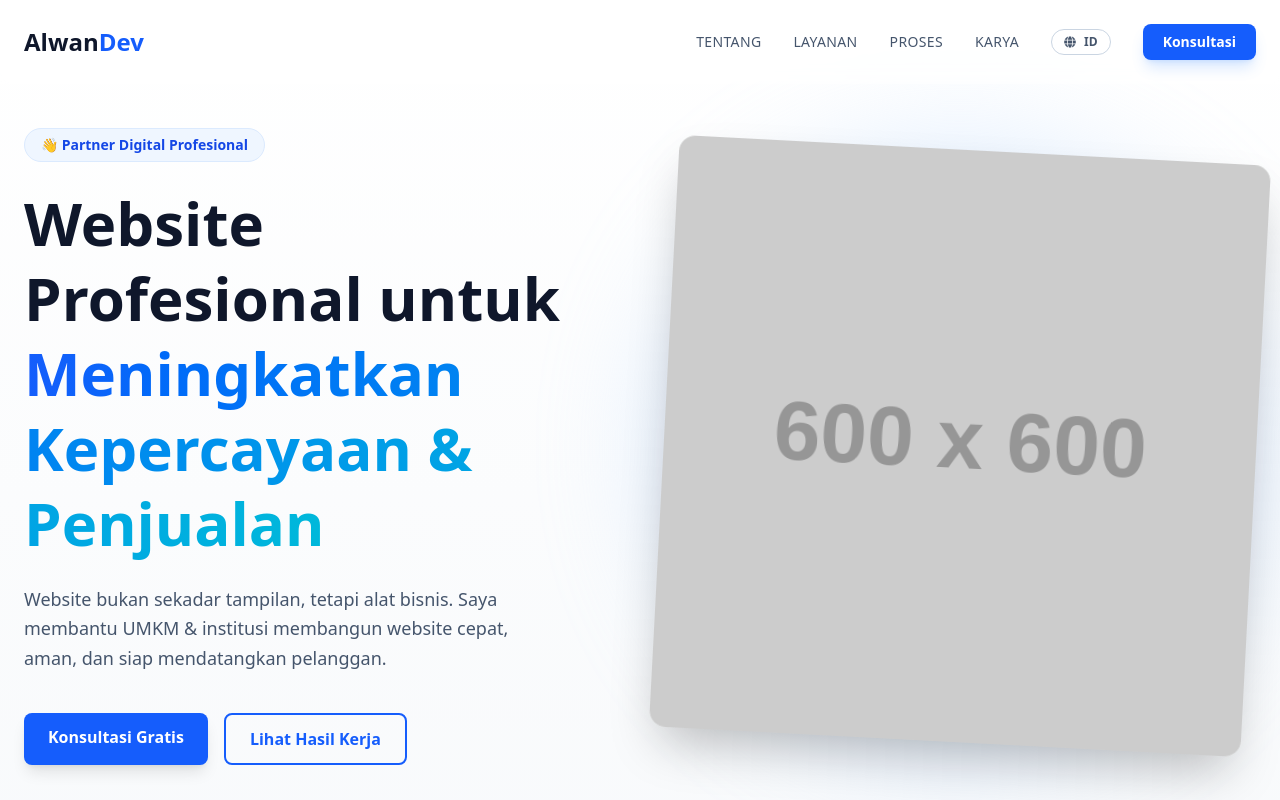
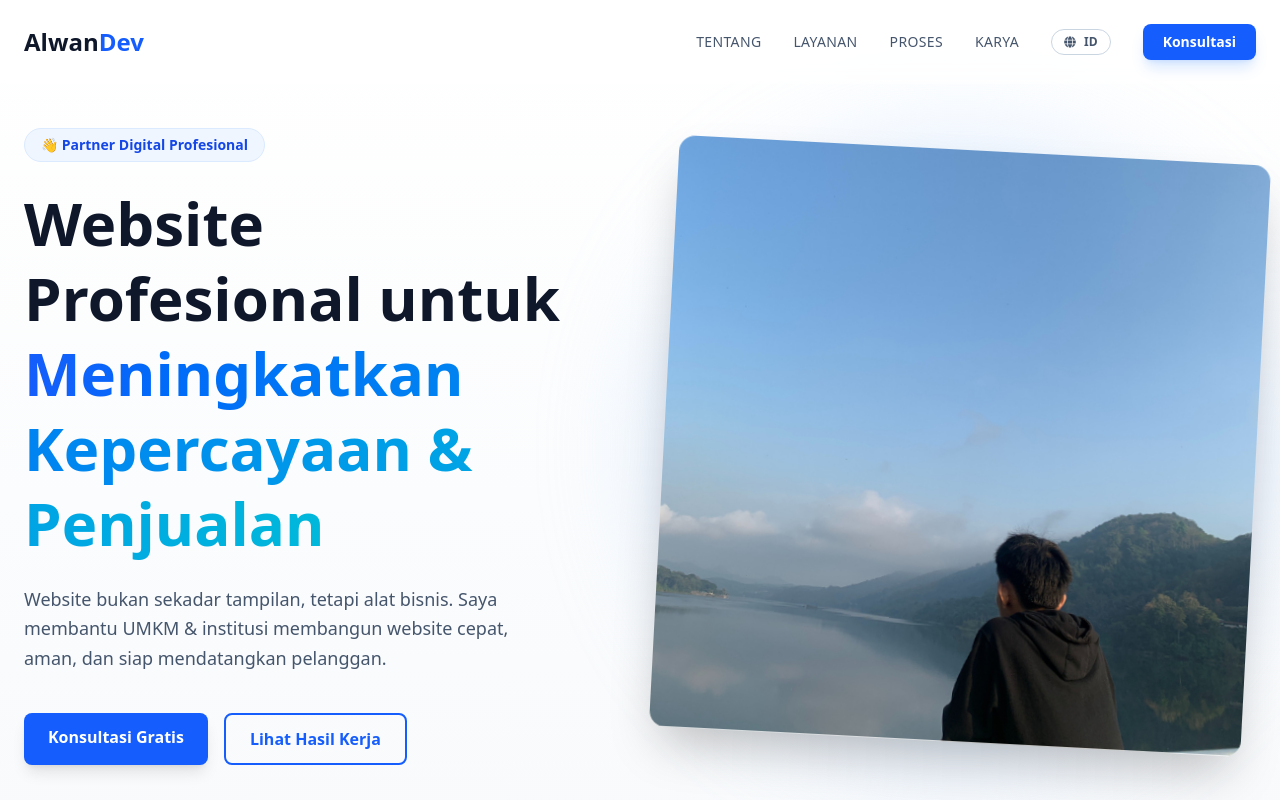
Before and after one commit to Wannzh/alwanfdh-website, a React (Vite) app: page / in a window 1280 px wide. Shown: the top 800 px of the page. Built offline with nearby package versions, Linux system fonts and the light colour scheme.

Commit message:
Add fp, and refactore hero and translation.ts

```diff
--- a/src/constants/translations.ts
+++ b/src/constants/translations.ts
@@ -116,7 +116,7 @@ export const translations = {
       desc1: "Halo! Saya adalah pengembang perangkat lunak full-stack dengan spesialisasi dalam membangun aplikasi web yang cepat, aman, dan dapat diandalkan.",
       desc2: "Meskipun masih muda, saya memiliki pengalaman mendalam dalam teknologi Java (Spring Boot) dan React. Saya tidak hanya menulis kode, tetapi juga memikirkan bagaimana teknologi tersebut dapat memecahkan masalah bisnis Anda secara efektif.",
       skills_title: "Keahlian Teknis Utama:",
-      skills_list: ["React", "TypeScript", "Tailwind CSS", "Spring Boot", "Java", "PHP", "C", "C++", "PostgreSQL", "MySQL"]
+      skills_list: ["HTML", "CSS","React", "TypeScript", "Tailwind CSS", "Spring Boot", "Java", "Javascript", "PHP", "C", "C++", "PostgreSQL", "MySQL"]
     },
     contact: {
       title: "Siap Mulai?",
@@ -250,7 +250,7 @@ export const translations = {
       desc1: "Hello! I am a full-stack software developer specializing in building fast, secure, and reliable web applications.",
       desc2: "Despite my age, I possess deep expertise in Java (Spring Boot) and React technologies. I don't just write code; I strategize on how technology can effectively solve your business problems.",
       skills_title: "Core Technical Skills:",
-      skills_list: ["React", "TypeScript", "Tailwind CSS", "Spring Boot", "Java", "PHP", "C", "C++", "PostgreSQL", "MySQL"]
+      skills_list: ["HTML", "CSS","React", "TypeScript", "Tailwind CSS", "Spring Boot", "Java", "Javascript", "PHP", "C", "C++", "PostgreSQL", "MySQL"]
     },
     contact: {
       title: "Ready to Start?",
--- a/src/sections/Hero.tsx
+++ b/src/sections/Hero.tsx
@@ -31,8 +31,8 @@ export default function Hero() {
         <div className="relative">
           <div className="absolute inset-0 bg-blue-200 rounded-full blur-3xl opacity-30 animate-pulse"></div>
           <img
-            src="https://placehold.co/600x600/e2e8f0/1e293b?text=Foto+Alwan"
-            alt="Alwan Fadhlurrohman"
+            src="/assets/fp.png"
+            alt="Muhamad Alwan Fadhlurrohman"
             className="relative z-10 w-full rounded-2xl shadow-2xl rotate-3 hover:rotate-0 transition-all duration-500"
           />
         </div>
```
Also changed, not shown: public/assets/fp.png (added).
